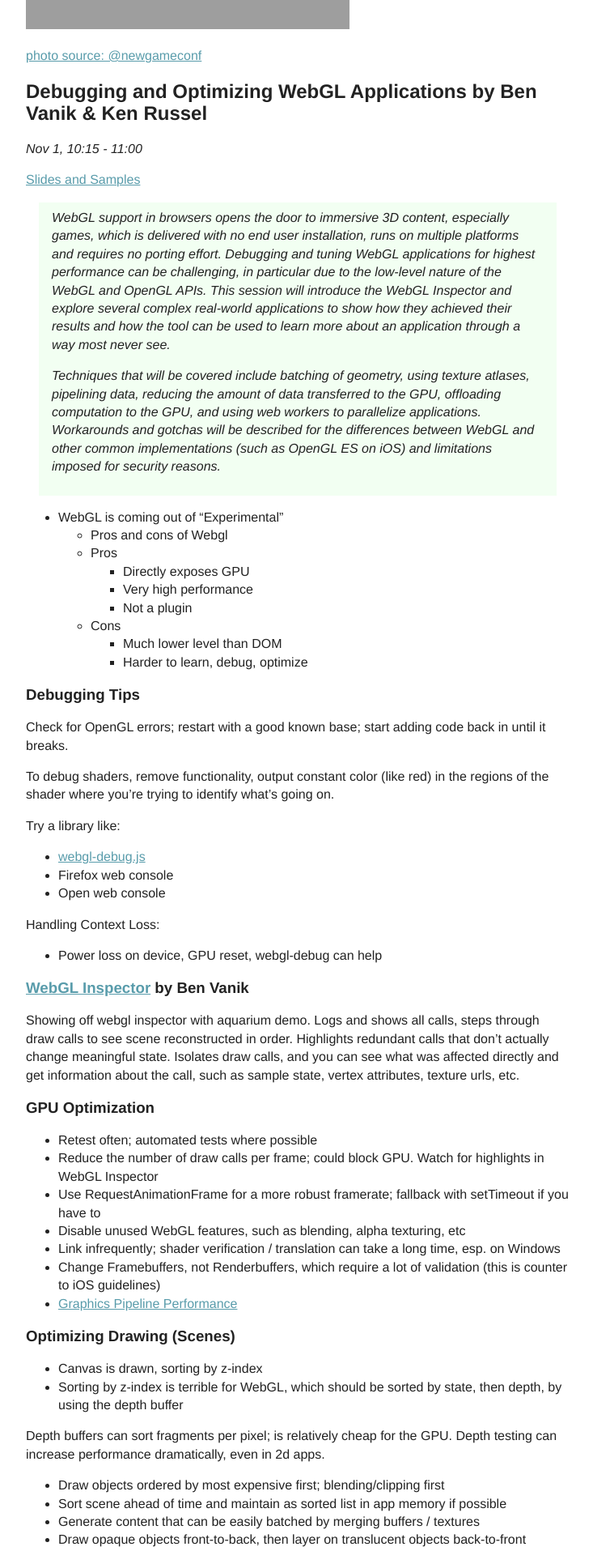
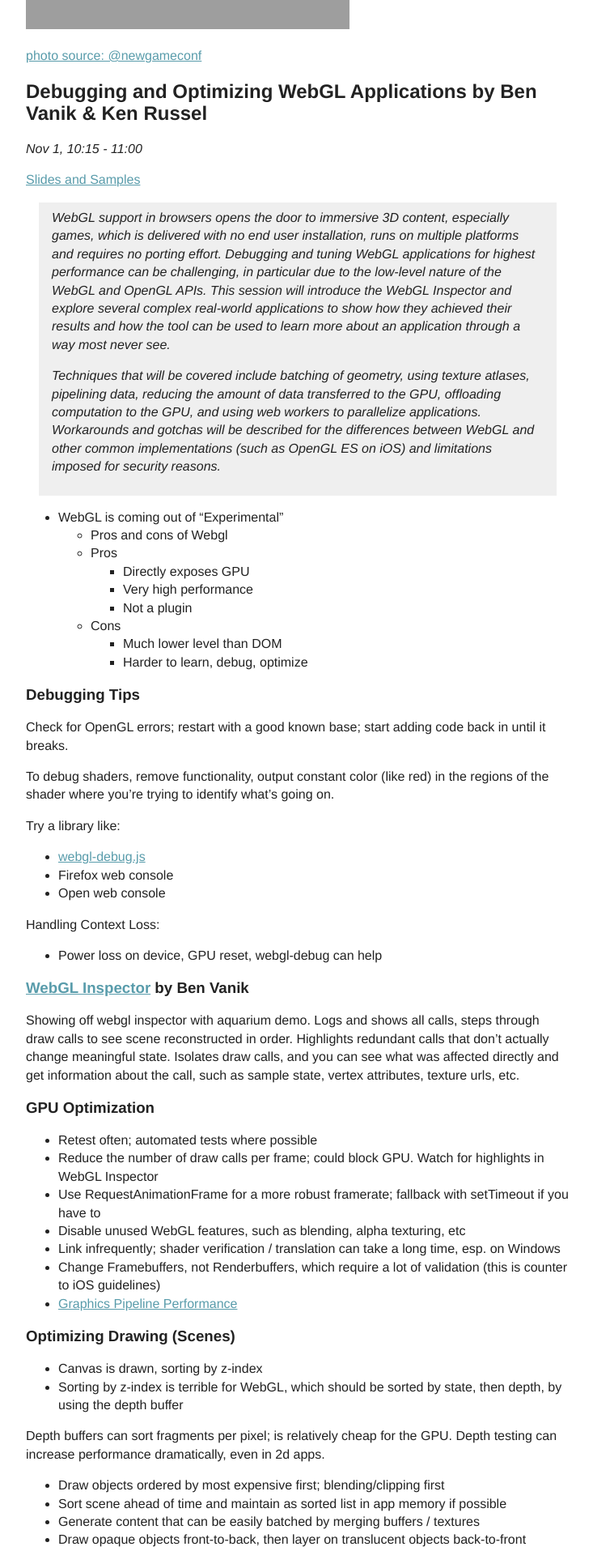
Before and after one commit to ajacksified/ajacksified.github.com, a Jekyll site: the page built from _posts/2011-11-01-new-game-conf-liveblog.markdown, in a window 1280 px wide. Shown: the part 1115-3030 px from the top of the page at 81% size, without its empty margins (272-1005 px from the left). Built offline with Jekyll 4.4.1, drawn with Linux system fonts in a browser that asks for light colours; Markdown is read by kramdown in place of the engine named in the settings; grey boxes are pictures that could not be loaded.

Commit message:
Even more style updates

```diff
--- a/css/styles.css
+++ b/css/styles.css
@@ -86,7 +86,7 @@ a {
 }
 
 code {
-  background: rgba(0,255,0,.25);
+  background: #efefef;
   padding: .15em;
 }
 
@@ -101,7 +101,7 @@ pre code {
 
 blockquote {
   font-style: italic;
-  background: rgba(0,255,0,.05);
+  background: #efefef;
   margin: 1em;
   padding: .5em 1em;
   quotes: "\201C""\201D""\2018""\2019";
```
